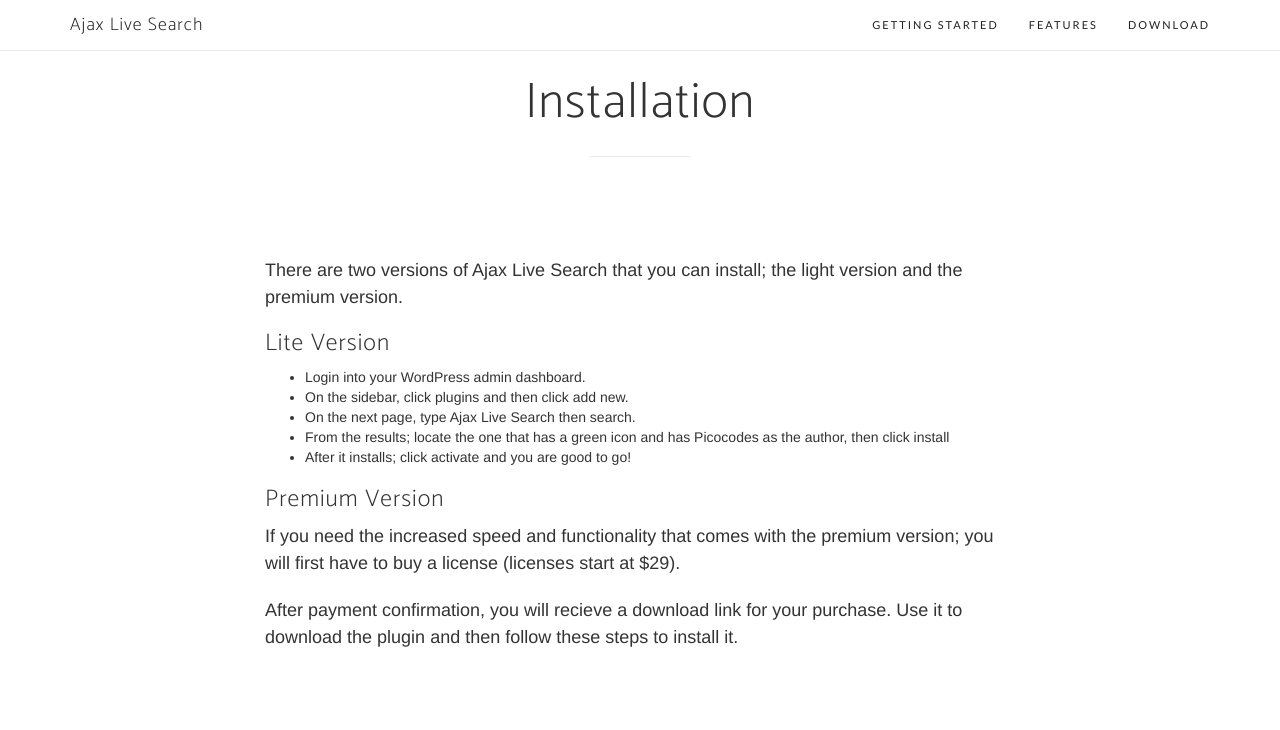
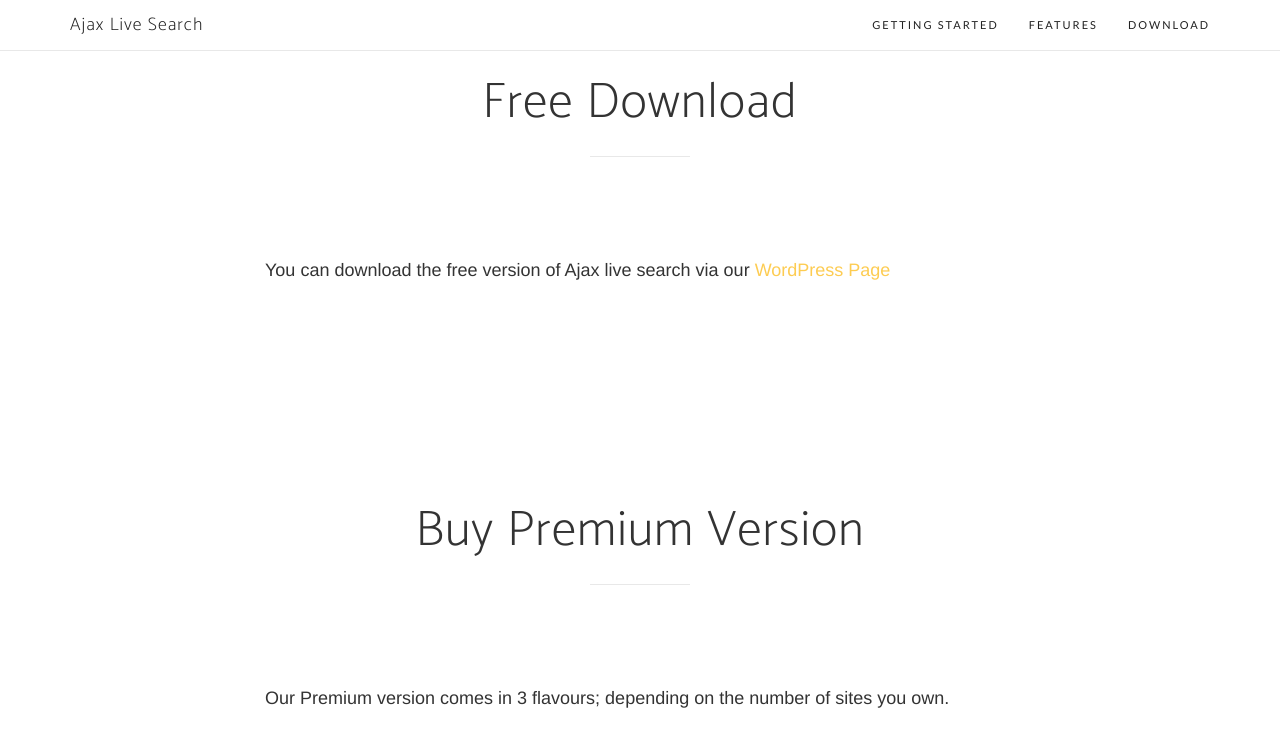
Before and after one commit to picocodes/ajax-live-search, a Jekyll site: the page built from download.html, in a window 1280 px wide and 1400 px high, scrolled down 441 px. Shown: the top 730 px of the window. Built offline with Jekyll 4.4.1, drawn with Linux system fonts in a browser that asks for light colours; nearby versions of some CDN libraries; some web fonts are replaced; some of the changed text lies outside the part shown; grey boxes are pictures that could not be loaded.

Commit message:
Update download.html

```diff
--- a/download.html
+++ b/download.html
@@ -15,165 +15,40 @@ slug: features
         </div>
     </section>
 
-    <section id="features" class="features">
+    <section id="free" class="features">
         <div class="container">
             <div class="row">
                 <div class="col-lg-12 text-center">
                     <div class="section-heading">
-                        <h2>Installation</h2>
+                        <h2>Free Download</h2>
                         <hr>
                     </div>
                 </div>
             </div>
             <div class="row">
                 <div class="col-md-8 col-md-offset-2">
-                    <p>There are two versions of Ajax Live Search that you can install; the light version and the premium version.</p>
-					<h3>Lite Version</h3>
-					<ul>
-						<li>Login into your WordPress admin dashboard.</li>
-						<li>On the sidebar, click plugins and then click add new.</li>
-						<li>On the next page, type Ajax Live Search then search.</li>
-						<li>From the results; locate the one that has a green icon and has Picocodes as the author, then click install</li>
-						<li>After it installs; click activate and you are good to go!</li>
-					</ul>
-
-					<h3>Premium Version</h3>
-					<p>If you need the increased speed and functionality that comes with the premium version; you will first have to buy a license (licenses start at $29).</p>
-					<p> After payment confirmation, you will recieve a download link for your purchase. Use it to download the plugin and then follow these steps to install it.</p>
+                    <p> You can download the free version of Ajax live search via our <a href="http://wordpress.org/plugins/ajax-live-search">WordPress Page</a></p>
 
                 </div>
             </div>
 		</div>
     </section>
 
-	<section id="features" class="features">
+	<section id="buy" class="features">
         <div class="container">
             <div class="row">
                 <div class="col-lg-12 text-center">
                     <div class="section-heading">
-                        <h2>Setting up the environment</h2>
+                        <h2>Buy Premium Version</h2>
                         <hr>
                     </div>
                 </div>
             </div>
             <div class="row">
                 <div class="col-md-8 col-md-offset-2">
-                    <p>Before you can start searching, Ajax Live Search will first need to index your posts. During this process, your site may start slowing down but everything will go back to normal as soon as everything becomes indexed.</p>
-					<p>However; there are a couple of things you can do to speed up this process.</p>
-					<ol>
-						<li> First of all, increase your memory limit and maximum excecution time to x3 the current amount.</li>
-						<li> Then, on the Ajax Live Search settings page, click on the indexing tab and then increase the value of batches to a higher number (Preferably 1/5 of the total number of your posts).</li>
-						<li> Finally, continue browsing your site and after a few minutes all your posts should be indexed. set everything back to their initial values and go on to the next section. </li>
-					</ol>
+                    <p>Our Premium version comes in 3 flavours; depending on the number of sites you own.</p>
+			<iframe width="100%" height="365" allowtransparency="true" style="border: none;" src="https://sellfy.com/embed/store/full/Picocodes"></iframe>
 				</div>
             </div>
 		</div>
     </section>
-
-	<section id="features" class="features">
-        <div class="container">
-            <div class="row">
-                <div class="col-lg-12 text-center">
-                    <div class="section-heading">
-                        <h2>Adding compatibility to your theme</h2>
-                        <hr>
-                    </div>
-                </div>
-            </div>
-            <div class="row">
-                <div class="col-md-8 col-md-offset-2">
-                    <p>Before ajax and live search features take effect on your site...</p>
-				</div>
-            </div>
-		</div>
-    </section>
-
-	<section id="features" class="features">
-        <div class="container">
-            <div class="row">
-                <div class="col-lg-12 text-center">
-                    <div class="section-heading">
-                        <h2>A few more tips</h2>
-                        <hr>
-                    </div>
-                </div>
-            </div>
-            <div class="row">
-                <div class="col-md-8 col-md-offset-2">
-                    <p>Before ajax and live search features take effect on your site...</p>
-				</div>
-            </div>
-		</div>
-    </section>
-
-	<section id="features" class="features">
-        <div class="container">
-            <div class="row">
-                <div class="col-lg-12 text-center">
-                    <div class="section-heading">
-                        <h2>Setting up the relevance algorithym</h2>
-                        <hr>
-                    </div>
-                </div>
-            </div>
-            <div class="row">
-                <div class="col-md-8 col-md-offset-2">
-                    <p>Before ajax and live search features take effect on your site...</p>
-				</div>
-            </div>
-		</div>
-    </section>
-
-	<section id="features" class="features">
-        <div class="container">
-            <div class="row">
-                <div class="col-lg-12 text-center">
-                    <div class="section-heading">
-                        <h2>Adding Sponsored results</h2>
-                        <hr>
-                    </div>
-                </div>
-            </div>
-            <div class="row">
-                <div class="col-md-8 col-md-offset-2">
-                    <p>Before ajax and live search features take effect on your site...</p>
-				</div>
-            </div>
-		</div>
-    </section>
-
-	<section id="features" class="features">
-        <div class="container">
-            <div class="row">
-                <div class="col-lg-12 text-center">
-                    <div class="section-heading">
-                        <h2>Searching</h2>
-                        <hr>
-                    </div>
-                </div>
-            </div>
-            <div class="row">
-                <div class="col-md-8 col-md-offset-2">
-                    <p>Before ajax and live search features take effect on your site...</p>
-				</div>
-            </div>
-		</div>
-    </section>
-
-	<section id="features" class="features">
-        <div class="container">
-            <div class="row">
-                <div class="col-lg-12 text-center">
-                    <div class="section-heading">
-                        <h2>Viewing search statistics</h2>
-                        <hr>
-                    </div>
-                </div>
-            </div>
-            <div class="row">
-                <div class="col-md-8 col-md-offset-2">
-                    <p>Before ajax and live search features take effect on your site...</p>
-				</div>
-            </div>
-		</div>
-    </section>
```
